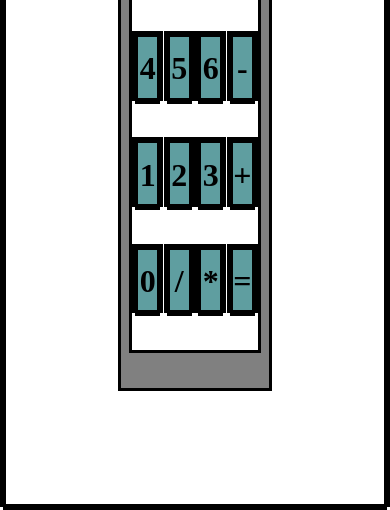
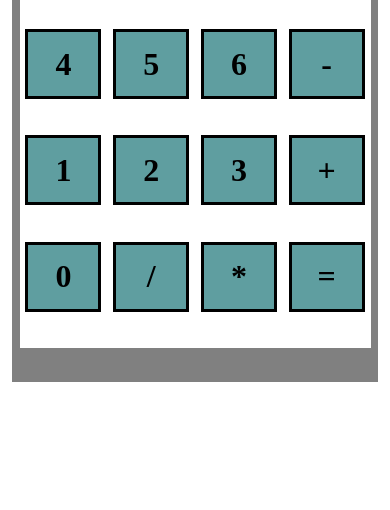
Before and after one commit to asphaltire/calculator, a plain HTML site: page index.html in a window 390 px wide. Shown: the part 343-853 px from the top of the page. Drawn offline with Linux system fonts and the light colour scheme.

Commit message:
improved responsiveness

```diff
--- a/index.css
+++ b/index.css
@@ -1,5 +1,5 @@
 *{
-    border:solid;
+
     margin:0;
     padding:0;
     color:black;
@@ -52,3 +52,11 @@ body{
     overflow:hidden;
     text-align: right;
 }
+@media screen and (max-width:850px)
+{
+    .frame{
+        width:90%;
+
+    }
+
+}
```
